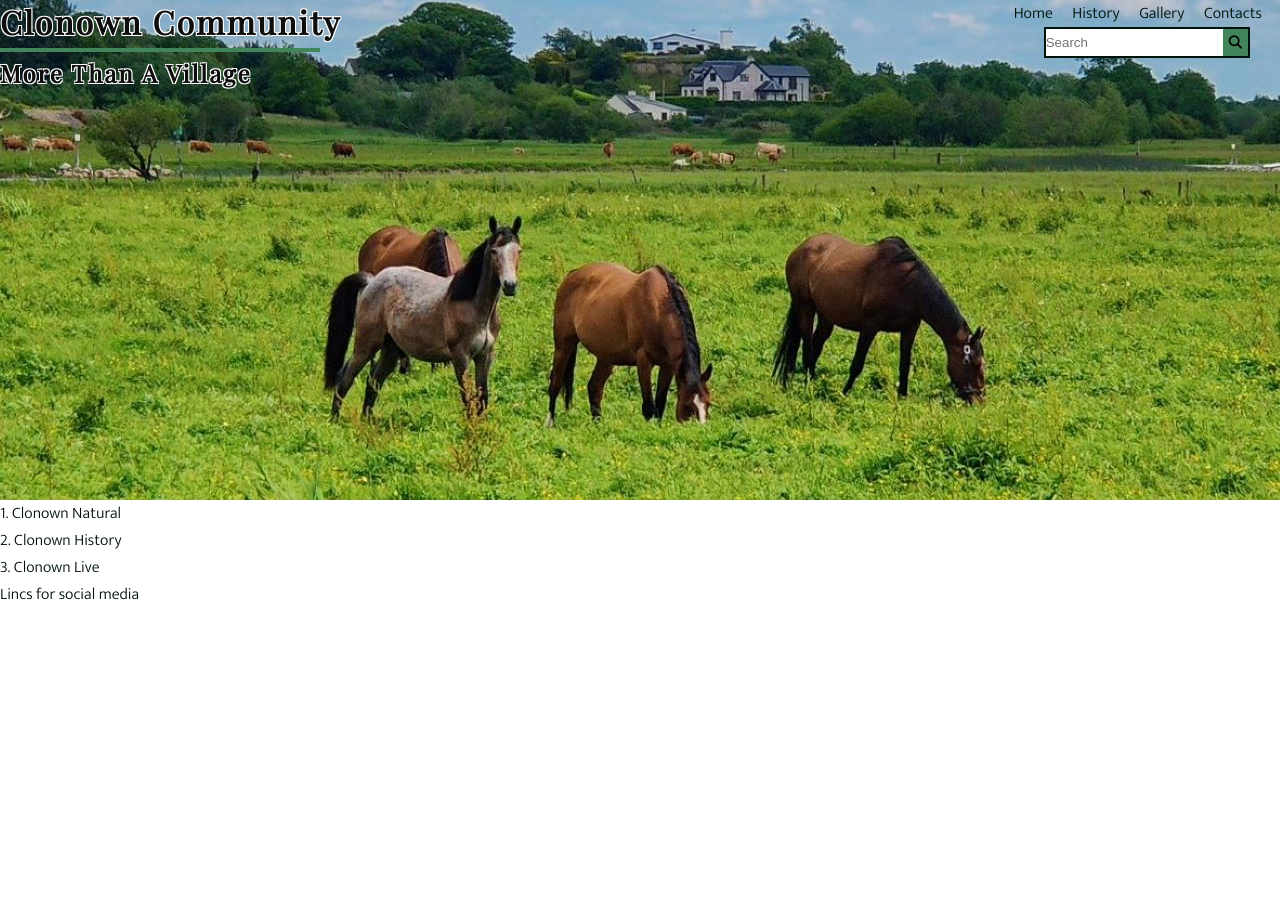
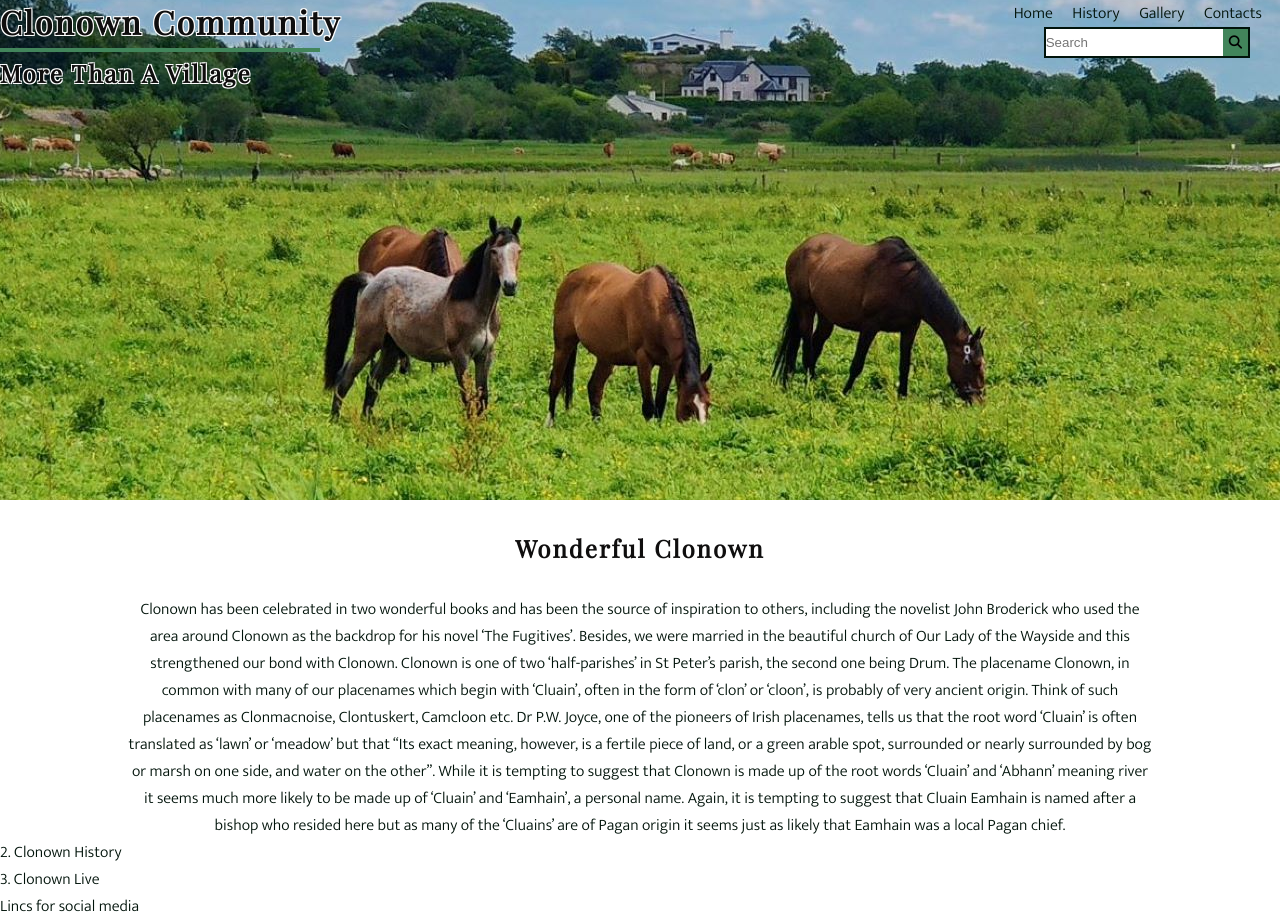
Before and after one commit to InnaHyrych/Clonown_Community-, a plain HTML site: page index.html in a window 1280 px wide. Before the commit the page ends 800 px from the top, so only its background shows below. Drawn offline with nearby package versions, Linux system fonts and the light colour scheme.

Commit message:
Add content in article and style it

```diff
--- a/assets/css/style.css
+++ b/assets/css/style.css
@@ -105,3 +105,20 @@ hr {
     height: 500px;
 
 }
+
+/*Historical article*/
+
+#header-2 {
+
+    text-align: center;
+    margin: 2rem;
+
+}
+
+#history p {
+
+   text-align: center;
+   margin: 0 10%;
+   font-size: medium;
+
+}
--- a/index.html
+++ b/index.html
@@ -59,11 +59,26 @@
 
     </header>
 
+    <article>
+
+        <header id="header-2">
+            <h2>Wonderful Clonown</h2>
+        </header>
+
+        <section id="history">
+
+            <p>Clonown has been celebrated in two wonderful books and has been the source of inspiration to others, including the novelist John Broderick who used the area around Clonown as the backdrop for his novel ‘The Fugitives’. Besides, we were married in the beautiful church of Our Lady of the Wayside and this strengthened our bond with Clonown.
+            Clonown is one of two ‘half-parishes’ in St Peter’s parish, the second one being Drum. The placename Clonown, in common with many of our placenames which begin with ‘Cluain’, often in the form of ‘clon’ or ‘cloon’, is probably of very ancient origin. Think of such placenames as Clonmacnoise, Clontuskert, Camcloon etc. Dr P.W. Joyce, one of the pioneers of Irish placenames, tells us that the root word ‘Cluain’ is often translated as ‘lawn’ or ‘meadow’ but that “Its exact meaning, however, is a fertile piece of land, or a green arable spot, surrounded or nearly surrounded by bog or marsh on one side, and water on the other”. While it is tempting to suggest that Clonown is made up of the root words ‘Cluain’ and ‘Abhann’ meaning river it seems much more likely to be made up of ‘Cluain’ and ‘Eamhain’, a personal name. Again, it is tempting to suggest that Cluain Eamhain is named after a bishop who resided here but as many of the ‘Cluains’ are of Pagan origin it seems just as likely that Eamhain was a local Pagan chief.</p>
+
+        </section>
+
+    </article>
 
 
 
 
-    <section>1. Clonown Natural</section>
+
+
     <section>2. Clonown History</section>
     <section>3. Clonown Live</section>
 
```
